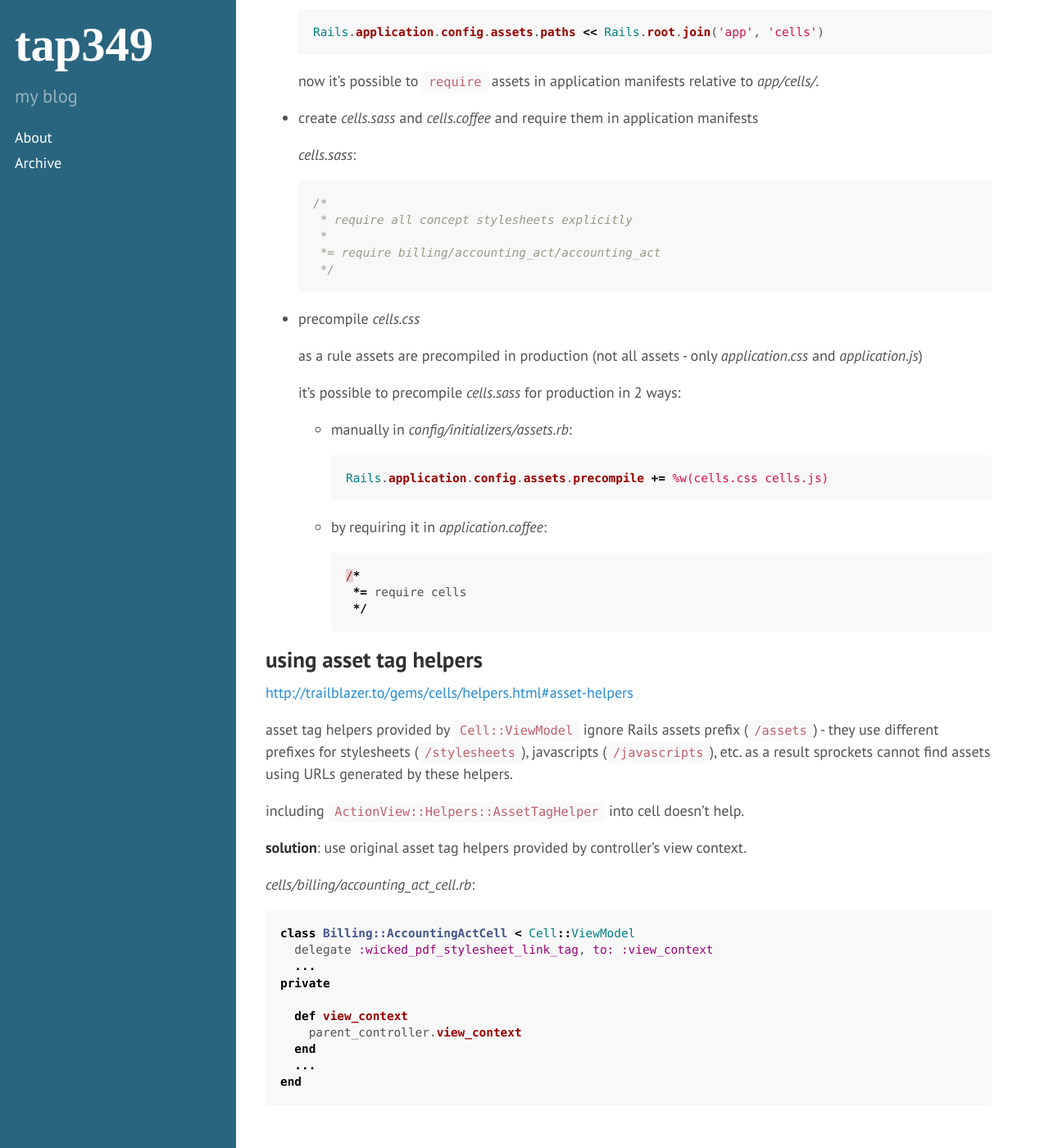
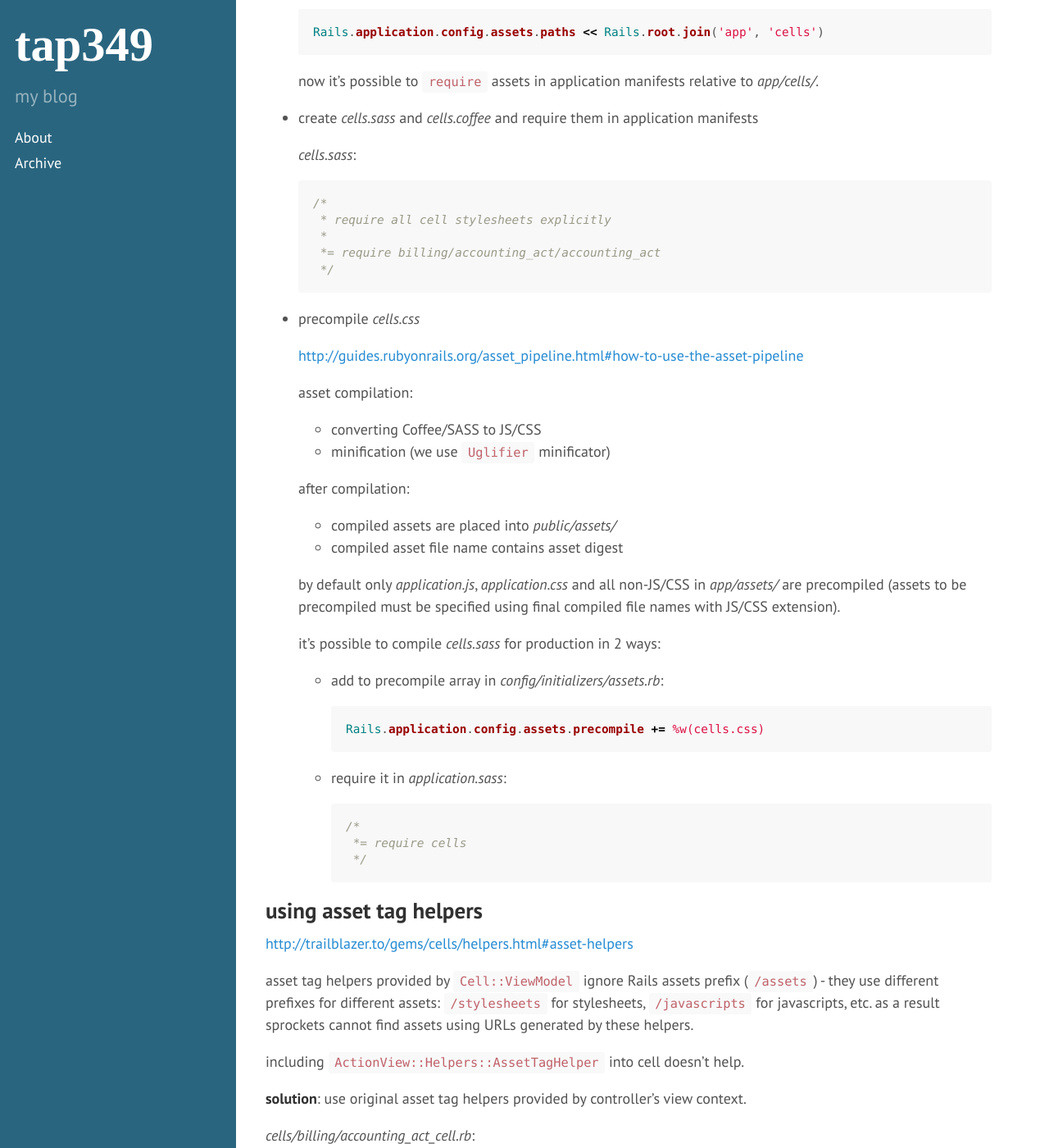
Before and after one commit to tap349/tap349.github.io, a Jekyll site: the page built from _posts/2016-04-07-assets-in-cells.md, in a window 1280 px wide and 1400 px high, scrolled down 347 px. Shown: the whole window at 82% size. Built offline with Jekyll 4.4.1, drawn with Linux system fonts in a browser that asks for light colours; some of the changed text lies outside the part shown.

Commit message:
update 2016-04-08_12:55:51

````diff
--- a/_posts/2016-04-07-assets-in-cells.md
+++ b/_posts/2016-04-07-assets-in-cells.md
@@ -31,7 +31,7 @@ how to bundle assets in cell's view directory.
 
   ```sass
   /*
-   * require all concept stylesheets explicitly
+   * require all cell stylesheets explicitly
    *
    *= require billing/accounting_act/accounting_act
    */
@@ -39,20 +39,33 @@ how to bundle assets in cell's view directory.
 
 - precompile _cells.css_
 
-  as a rule assets are precompiled in production
-  (not all assets - only _application.css_ and _application.js_)
+  <http://guides.rubyonrails.org/asset_pipeline.html#how-to-use-the-asset-pipeline>
 
-  it's possible to precompile _cells.sass_ for production in 2 ways:
+  asset compilation:
 
-  - manually in _config/initializers/assets.rb_:
+  - converting Coffee/SASS to JS/CSS
+  - minification (we use `Uglifier` minificator)
+
+  after compilation:
+
+  - compiled assets are placed into _public/assets/_
+  - compiled asset file name contains asset digest
+
+  by default only _application.js_, _application.css_ and all non-JS/CSS
+  in _app/assets/_ are precompiled (assets to be precompiled must be
+  specified using final compiled file names with JS/CSS extension).
+
+  it's possible to compile _cells.sass_ for production in 2 ways:
+
+  - add to precompile array in _config/initializers/assets.rb_:
 
     ```ruby
-    Rails.application.config.assets.precompile += %w(cells.css cells.js)
+    Rails.application.config.assets.precompile += %w(cells.css)
     ```
 
-  - by requiring it in _application.coffee_:
+  - require it in _application.sass_:
 
-    ```coffeescript
+    ```sass
     /*
      *= require cells
      */
@@ -63,8 +76,8 @@ how to bundle assets in cell's view directory.
 <http://trailblazer.to/gems/cells/helpers.html#asset-helpers>
 
 asset tag helpers provided by `Cell::ViewModel` ignore Rails assets prefix
-(`/assets`) - they use different prefixes for stylesheets (`/stylesheets`),
-javascripts (`/javascripts`), etc.
+(`/assets`) - they use different prefixes for different assets:
+`/stylesheets` for stylesheets, `/javascripts` for javascripts, etc.
 as a result sprockets cannot find assets using URLs generated by these helpers.
 
 including `ActionView::Helpers::AssetTagHelper` into cell doesn't help.
@@ -85,3 +98,11 @@ private
   ...
 end
 ```
+
+also when using assets tag helpers outside of application layout don't forget
+to add referenced assets to precompile array in _config/initializers/assets.rb_.
+
+otherwise these assets won't have their own compiled counterparts in
+_public/assets/_ after compilation and consequently won't be found by
+generated script or stylesheet tags - even if they are required in
+application manifests and thusly included into their compiled counterparts.
````
